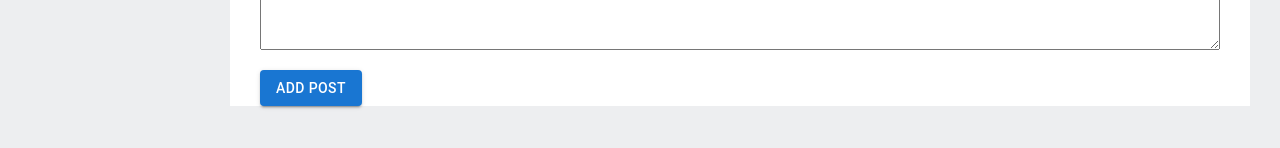
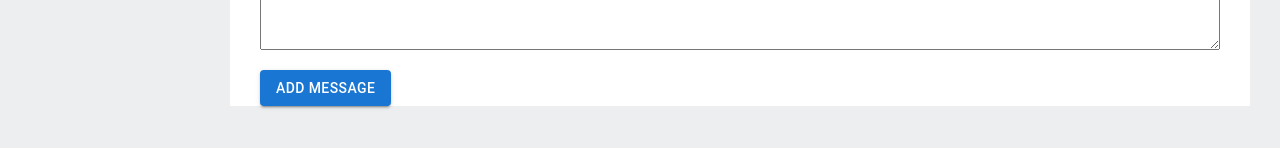
Before and after one commit to borislav12322/social_network_ts, a React (Create React App) app: page /messages in a window 1280 px wide. Shown: the part 564-712 px from the top of the page. Built offline with nearby package versions, Linux system fonts and the light colour scheme.

Commit message:
Add Reducers

```diff
--- a/src/App.tsx
+++ b/src/App.tsx
@@ -9,8 +9,7 @@ import {stateType} from "./redux/state";
 
 type PropsType = {
     state: stateType
-    addPost: (postMessage: string) => void
-    changeTextAreaHandler: (newText: string) => void
+    dispatch: (action: any) => void
 }
 
 function App(props: PropsType) {
@@ -22,8 +21,25 @@ function App(props: PropsType) {
                     <Sidebar sidebar={props.state.sidebar}/>
                     <div className="wrapper">
                         <Routes>
-                            <Route path={'/profile'} element={<Profile profile={props.state.profile} addPost={props.addPost} changeTextAreaHandler={props.changeTextAreaHandler}/>}/>
-                            <Route path={'/messages'} element={<Messages messages={props.state.messages} />}/>
+                            <Route
+                                path={'/profile'}
+                                element={
+                                    <Profile
+                                        profile={props.state.profile}
+
+                                        dispatch={props.dispatch}
+                                    />}
+                            />
+
+                            <Route
+                                path={'/messages'}
+                                element={
+                                    <Messages
+                                        messages={props.state.messages}
+                                        dispatch={props.dispatch}
+                                        state={props.state}
+                                    />}
+                            />
                         </Routes>
                     </div>
                 </div>
--- a/src/assets/components/messages/Messages.tsx
+++ b/src/assets/components/messages/Messages.tsx
@@ -1,19 +1,26 @@
-import React from "react";
+import React, {ChangeEvent} from "react";
 import s from './Messages.module.scss';
 import {DialogItem} from "../dialogItem/DialogItem";
 import {Message} from "../message/Message";
-import {MessagesPageType} from "../../../redux/state";
+import {MessagesPageType, stateType} from "../../../redux/state";
 import {Button} from "@mui/material";
-
+import {sendNewMessageAC, updateNewMessageAC} from "../../../redux/messages-reducer";
 
 type PropsType = {
     messages: MessagesPageType
+    dispatch: (action: any) => void
+    state: stateType
 }
 
 export const Messages = (props: PropsType) => {
 
+    const onChangeHandler = (e: ChangeEvent<HTMLTextAreaElement>) => {
+        props.dispatch(updateNewMessageAC(e.currentTarget.value));
+    }
+
     const onClickHandler = () => {
-
+        props.dispatch(sendNewMessageAC());
+        props.dispatch(updateNewMessageAC(''));
     }
 
     return (
@@ -33,16 +40,20 @@ export const Messages = (props: PropsType) => {
                         <div className={s.messagesContent}>
                             {props.messages.messageContentData.map(item => {
                                 return (
-                                    <Message id={item.id} message={item.name}/>
+                                    <Message id={item.id} message={item.text}/>
                                 )
                             })}
 
                         </div>
                     </div>
                     <div className={s.textAreaMessageBox}>
-                        <textarea className={s.textAreaMessage}></textarea>
+                        <textarea
+                            className={s.textAreaMessage}
+                            value={props.state.messages.newMessageText}
+                            onChange={onChangeHandler}
+                        />
                         <Button onClick={onClickHandler} variant="contained">
-                            Add Post
+                            Add Message
                         </Button>
                     </div>
                 </div>
--- a/src/assets/components/post/Post.module.scss
+++ b/src/assets/components/post/Post.module.scss
@@ -9,6 +9,7 @@
     column-gap: 10px;
   }
 
+
   .avatar{
     width: 70px;
     height: 70px;
--- a/src/assets/components/posts/Posts.module.scss
+++ b/src/assets/components/posts/Posts.module.scss
@@ -1,7 +1,5 @@
 .title {
   margin-bottom: 10px;
-
-
 }
 
 
@@ -14,5 +12,6 @@
     resize: vertical;
     height: 200px;
     margin-bottom: 20px;
+    padding: 10px;
   }
 }
--- a/src/index.tsx
+++ b/src/index.tsx
@@ -1,13 +1,26 @@
 import React from 'react';
 import './index.css';
 import reportWebVitals from './reportWebVitals';
-import {state} from "./redux/state";
-import {RenderTree} from "./render";
+import {store} from "./redux/state";
+import ReactDOM from "react-dom";
+import App from "./App";
 
 
-RenderTree(state);
+export const RenderTree = () => {
+    ReactDOM.render(
+        <React.StrictMode>
+            <App
+                state={store.getState()}
+                dispatch={store.dispatch.bind(store)}
+            />
+        </React.StrictMode>,
+        document.getElementById('root')
+    );
+}
 
+RenderTree();
 
+store.subscribe(RenderTree);
 
 
 // If you want to start measuring performance in your app, pass a function
--- /dev/null
+++ b/src/redux/messages-reducer.ts
@@ -0,0 +1,47 @@
+export type DialogItemType = {
+    name: string
+    id: number
+};
+
+export type MessageContentDataType = {
+    id: number
+    text: string
+};
+
+export type MessagesPageType = {
+    messagesData: Array<DialogItemType>
+    messageContentData: Array<MessageContentDataType>
+    newMessageText: string
+};
+
+export type ActionMessageType = UpdateNewMessageACType | SendNewMessageACType
+
+export const messagesReducer = (state: MessagesPageType, action: ActionMessageType): MessagesPageType => {
+    switch (action.type) {
+        case 'UPDATE-NEW-MESSAGE':
+            return {...state, newMessageText: action.newMessageText}
+
+        case 'SEND-NEW-MESSAGE':
+            return {...state, messageContentData: [{id: 4, text: state.newMessageText}, ...state.messageContentData]}
+
+        default:
+            return state
+    }
+}
+
+type UpdateNewMessageACType = ReturnType<typeof updateNewMessageAC>;
+
+export const updateNewMessageAC = (newMessageText: string) => {
+    return {
+        type: 'UPDATE-NEW-MESSAGE',
+        newMessageText
+    } as const
+};
+
+type SendNewMessageACType = ReturnType<typeof sendNewMessageAC>;
+
+export const sendNewMessageAC = () => {
+    return {
+        type: 'SEND-NEW-MESSAGE',
+    } as const
+};
--- /dev/null
+++ b/src/redux/profile-reducer.ts
@@ -0,0 +1,43 @@
+export type PostsType = {
+    id: number
+    message: string
+    likesCount: number
+};
+
+export type ProfilesPageType = {
+    messageForNewPost: string
+    posts: Array<PostsType>
+};
+
+
+export type ActionProfileType = UpdatePostACType | AddPostACType
+
+export const profileReducer = (state: ProfilesPageType, action: ActionProfileType): ProfilesPageType => {
+    switch (action.type) {
+        case 'UPDATE-POST':
+            return {...state, messageForNewPost: action.newMessageText};
+
+        case 'ADD-POST':
+            return {...state, posts: [{id: 1, message: state.messageForNewPost, likesCount: 0}, ...state.posts]};
+
+        default:
+            return state
+    }
+}
+
+type UpdatePostACType = ReturnType<typeof updatePostAC>;
+
+export const updatePostAC = (newMessageText: string) => {
+    return {
+        type: 'UPDATE-POST',
+        newMessageText,
+    } as const
+};
+
+type AddPostACType = ReturnType<typeof addPostAC>;
+
+export const addPostAC = () => {
+    return {
+        type: 'ADD-POST',
+    } as const
+};
--- a/src/redux/state.ts
+++ b/src/redux/state.ts
@@ -1,4 +1,7 @@
-import {RenderTree} from "../render";
+import {ActionProfileType, profileReducer} from "./profile-reducer";
+import {ActionMessageType, messagesReducer} from "./messages-reducer";
+
+type ActionType = ActionProfileType | ActionMessageType
 
 export type PostsType = {
     id: number
@@ -9,41 +12,51 @@ export type PostsType = {
 export type DialogItemType = {
     name: string
     id: number
-}
+};
 
 export type messageContentDataType = {
     id: number
-    name: string
-}
+    text: string
+};
 
 export type FriendsSectionType = {
     id: number
     name: string
     photo: string
-}
+};
 
 export type ProfilesPageType = {
     messageForNewPost: string
     posts: Array<PostsType>
-}
+};
 
 export type MessagesPageType = {
     messagesData: Array<DialogItemType>
     messageContentData: Array<messageContentDataType>
-
-}
+    newMessageText: string
+};
 
 export type SidebarSectionType = {
     friends: Array<FriendsSectionType>
-}
+};
 
 export type stateType = {
     profile: ProfilesPageType
     messages: MessagesPageType
     sidebar: SidebarSectionType
+};
+
+type StoreType = {
+    _state: stateType
+    getState: () => stateType
+    _RenderTree: () => void
+    subscribe: (observer: () => void) => void
+    dispatch: (action: any) => void
 }
 
-export const state: stateType = {
+export const store: StoreType = {
+
+    _state: {
 
         profile: {
             messageForNewPost: '',
@@ -54,6 +67,7 @@ export const state: stateType = {
                 {id: 4, message: 'Heyooo!', likesCount: 5},
             ],
         },
+
         messages: {
             messagesData: [
                 {id: 1, name: "Somi"},
@@ -67,13 +81,13 @@ export const state: stateType = {
                 {id: 9, name: "Dahyun"},
                 {id: 10, name: "Chaeyoung"},
             ],
-
             messageContentData: [
-            {id: 1, name: "Hi!"},
-            {id: 2, name: "Twice!"},
-            {id: 3, name: "Cool!"},
-            {id: 4, name: "Somi!!!!!"},
+                {id: 1, text: "Hi!"},
+                {id: 2, text: "Twice!"},
+                {id: 3, text: "Cool!"},
+                {id: 4, text: "Somi!!!!!"},
             ],
+            newMessageText: '',
         },
 
         sidebar: {
@@ -82,26 +96,30 @@ export const state: stateType = {
                 {id: 2, name: "Maya", photo: ''},
                 {id: 3, name: "Nina", photo: ''},
             ]
-    }
+        },
+    },
+
+    getState() {
+        return this._state;
+    },
+
+    _RenderTree() {
+    },
+
+
+
+    subscribe(observer: () => void) {
+        this._RenderTree = observer
+    },
+
+    dispatch(action: any) {
+
+        this._state.profile = profileReducer(this._state.profile, action);
+        this._state.messages = messagesReducer(this._state.messages, action)
+        this._RenderTree();
+
+    },
 };
 
-export const addPost = (postMessage: string) => {
-    const newPost: PostsType = {
-        id: 5,
-        message: postMessage.trim(),
-        likesCount: 0,
-    };
-
-    if (postMessage !== '') {
-        state.profile.posts.push(newPost);
-        RenderTree(state);
-    }
-    console.log(state.profile.posts);
-    console.log(state.profile.messageForNewPost)
-
-};
-
-export const onChangeHandler = (newText: string) => {
-    state.profile.messageForNewPost = newText;
-    RenderTree(state);
-}
+//@ts-ignore
+window.store = store
--- a/src/render.tsx
+++ /dev/null
@@ -1,13 +0,0 @@
-import React from "react";
-import {addPost, onChangeHandler, stateType} from "./redux/state";
-import ReactDOM from "react-dom";
-import App from "./App";
-
-export const RenderTree = (state: stateType) => {
-    ReactDOM.render(
-        <React.StrictMode>
-            <App state={state} addPost={addPost} changeTextAreaHandler={onChangeHandler}/>
-        </React.StrictMode>,
-        document.getElementById('root')
-    );
-}
```
Also changed, not shown: src/assets/components/posts/Posts.tsx (+42 -9 lines), src/assets/components/profile/Profile.tsx (+9 -5 lines). Lines whose indentation alone changed are shown as unchanged.
